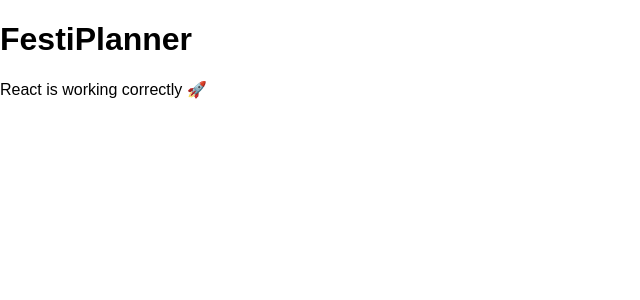
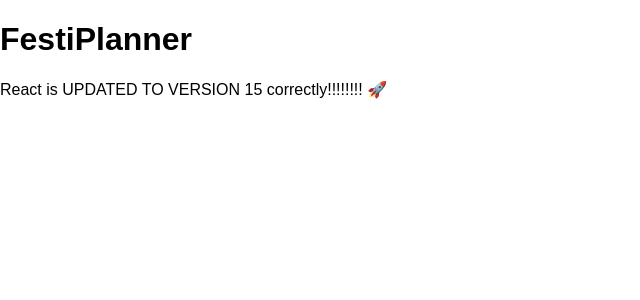
Before and after one commit to Gugor456/FestiPlanner-Frontend, a React (Vite) app: page / in a window 1280 px wide. Shown: the top 300 px of the page, without its empty margins (0-640 px from the left). Built offline with nearby package versions, Linux system fonts and the light colour scheme.

Commit message:
updated homepage text for deployment testing

```diff
--- a/src/pages/Home.tsx
+++ b/src/pages/Home.tsx
@@ -2,7 +2,7 @@
   return (
     <div>
       <h1>FestiPlanner</h1>
-      <p>React is working correctly 🚀</p>
+      <p>React is UPDATED TO VERSION 15 correctly!!!!!!!! 🚀</p>
     </div>
   )
 }
```
